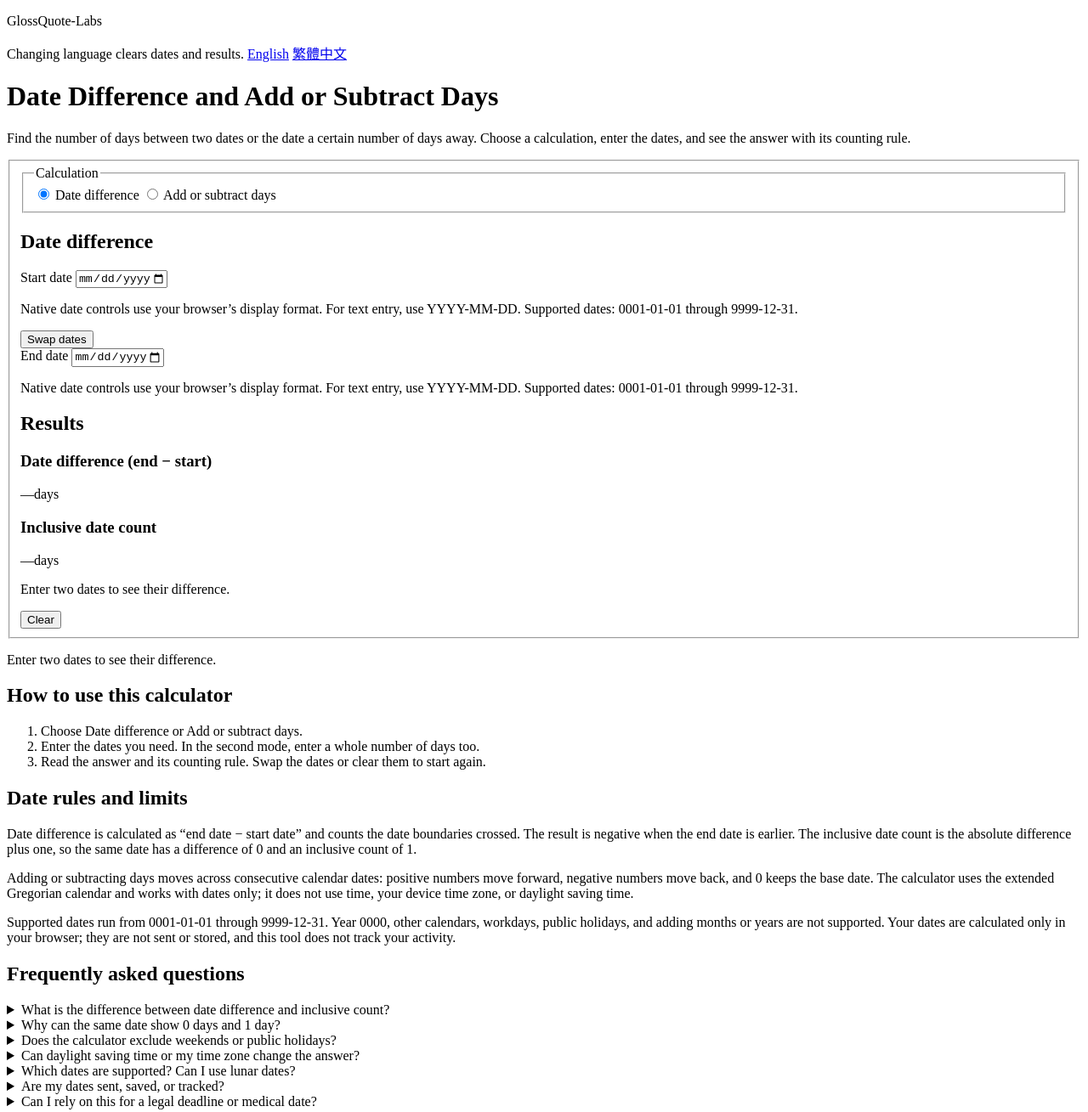
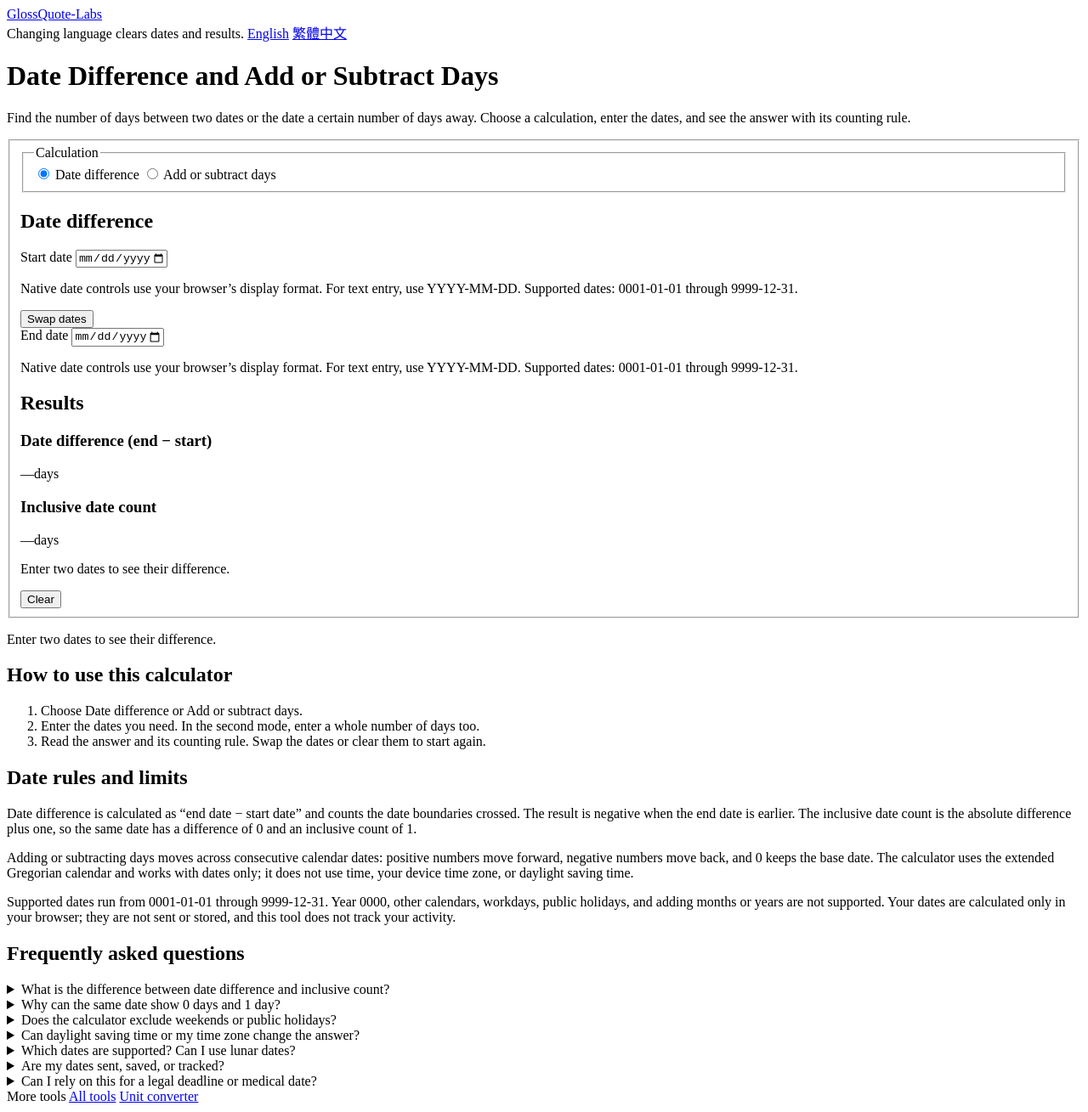
Before and after one commit to KYStr/glossquote-labs-date-calculator, a website with bundled scripts: page public/en/index.html in a window 1280 px wide. Shown: the whole page at 85% size. Built offline with nearby package versions, Linux system fonts and the light colour scheme.

Commit message:
Add bilingual links to the GlossQuote tool family

```diff
--- a/public/en/index.html
+++ b/public/en/index.html
@@ -17,7 +17,7 @@
   <body>
     <div class="page-shell">
       <header class="topbar">
-        <p class="brand">GlossQuote-Labs</p>
+        <a class="brand" href="https://glossquote.com/en/index.html">GlossQuote-Labs</a>
         <nav class="language-switch" aria-label="Language">
           <span id="language-reset-note" class="language-note">Changing language clears dates and results.</span>
           <a href="./index.html" hreflang="en" rel="alternate" aria-current="page">English</a>
@@ -173,6 +173,11 @@
           </section>
         </div>
       </main>
+      <footer class="site-links" aria-label="More tools">
+        <span>More tools</span>
+        <a href="https://glossquote.com/en/index.html">All tools</a>
+        <a href="https://units.glossquote.com/en/index.html">Unit converter</a>
+      </footer>
     </div>
   </body>
 </html>
--- a/public/styles/app.css
+++ b/public/styles/app.css
@@ -66,9 +66,28 @@ a:hover {
 }
 
 .brand {
+  display: inline-flex;
+  align-items: center;
+  min-height: 2.75rem;
   margin: 0;
   font-size: var(--gq-text-sm);
   font-weight: 650;
+}
+
+.site-links {
+  display: flex;
+  align-items: center;
+  flex-wrap: wrap;
+  gap: var(--gq-space-2) var(--gq-space-6);
+  margin-top: var(--gq-space-8);
+  padding-block: var(--gq-space-4);
+  border-top: 1px solid var(--gq-color-separator);
+}
+
+.site-links a {
+  display: inline-flex;
+  align-items: center;
+  min-height: 2.75rem;
 }
 
 .language-switch {
```
Also changed, not shown: public/index.html (+6 -1 lines), scripts/check.mjs (+8 -1 lines), test/site-links.test.mjs (added, +78 -0 lines), test/ui-contract.test.mjs (+3 -1 lines), README.md.
